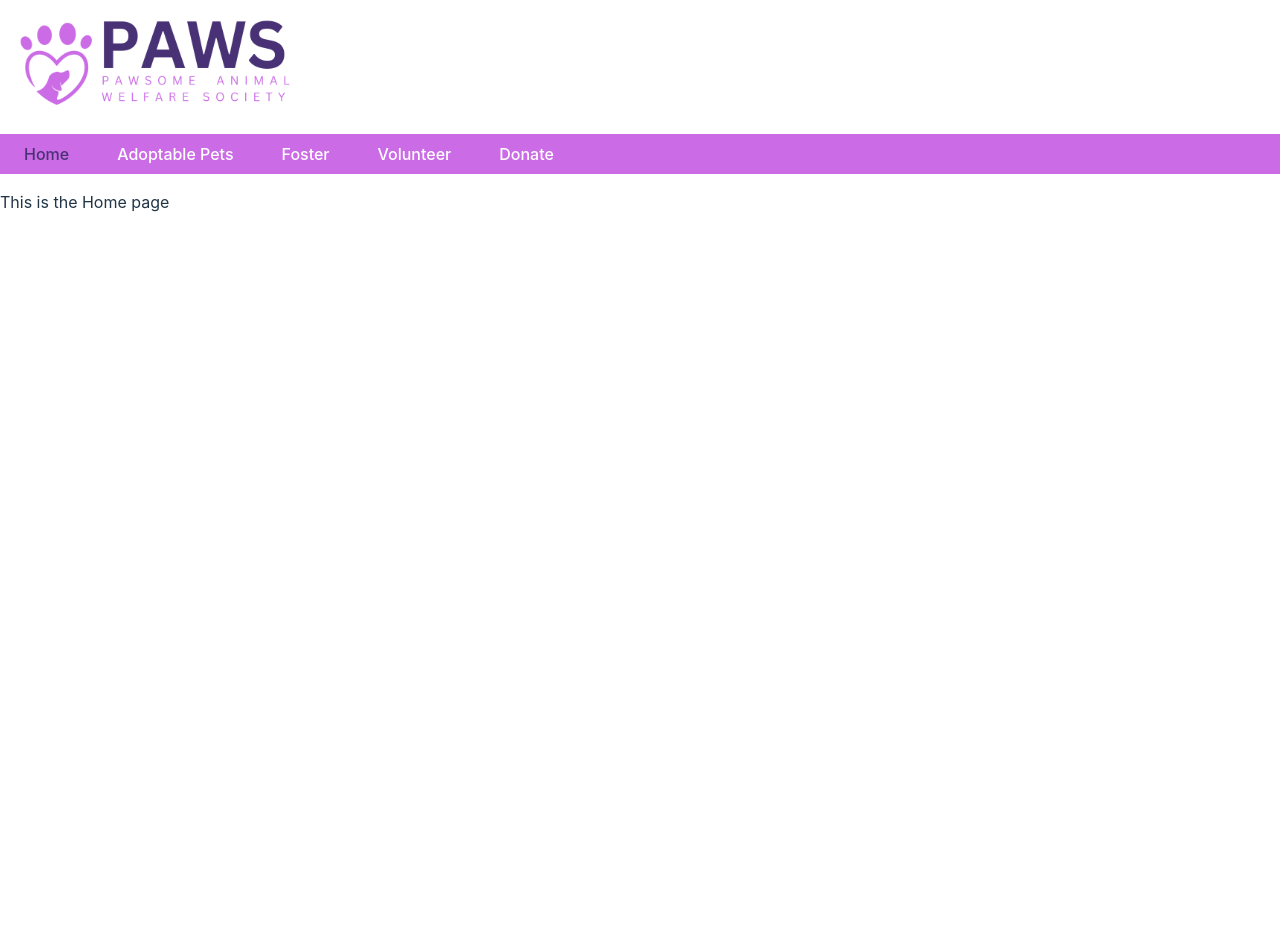
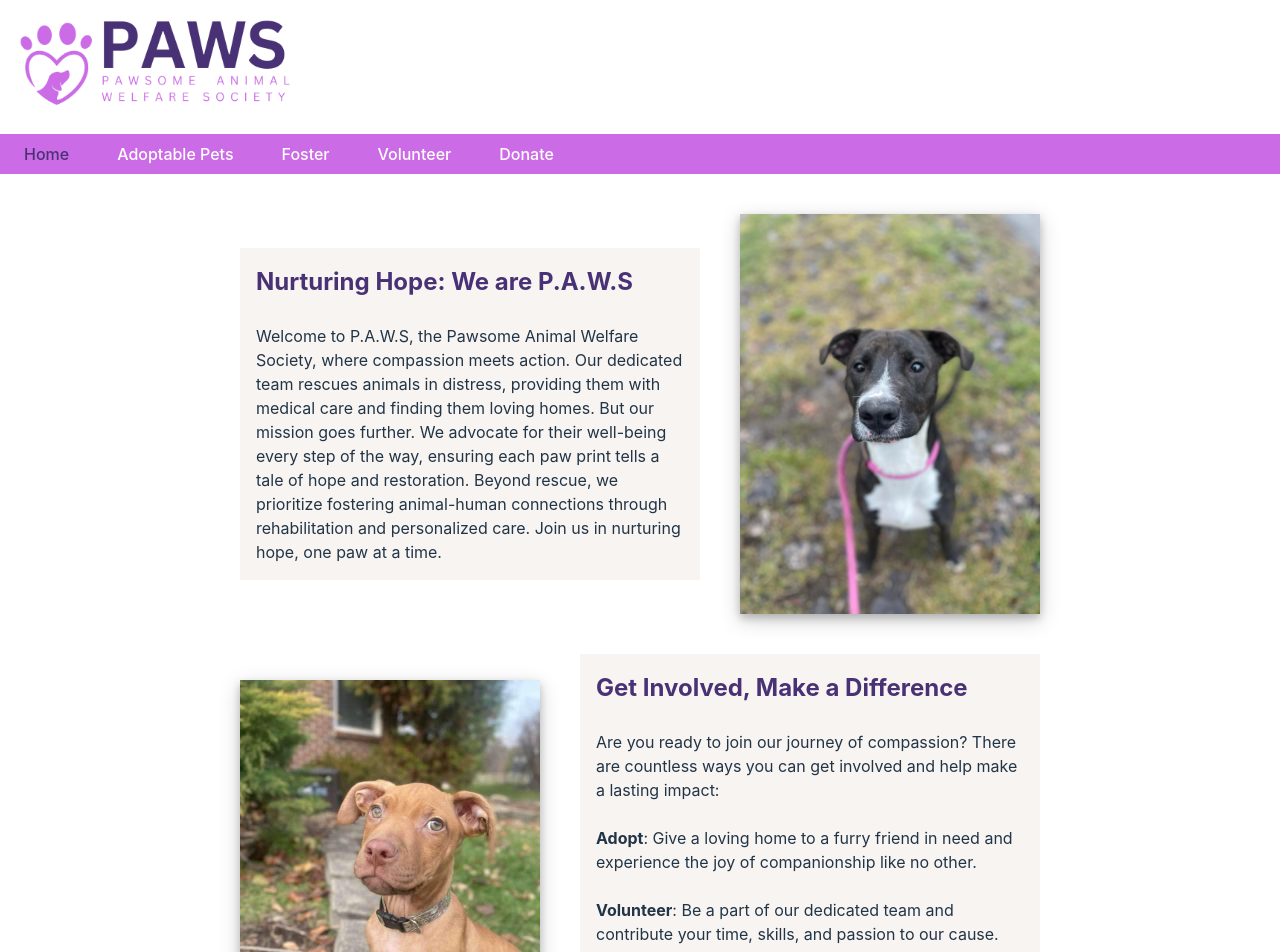
Before and after one commit to JackUhl/Paws_UI, a React (Vite) app: page / in a window 1280 px wide. Shown: the top 952 px of the page. Before the commit the page ends 800 px from the top, so only its background shows below. Built offline with nearby package versions, Linux system fonts and the light colour scheme.

Commit message:
Add home text

```diff
--- a/src/pages/Home/Home.css
+++ b/src/pages/Home/Home.css
@@ -0,0 +1,47 @@
+.maxContentWrapper {
+    max-width: 800px;
+    margin-left: auto;
+    margin-right: auto;
+}
+
+.pairRowFlex {
+    display: flex;
+    flex-direction: row;
+    align-items: center;
+    gap: 5%;
+    margin-top: 5%;
+    margin-bottom: 5%;
+}
+
+.pairRowFlex img {
+    box-shadow: 0 4px 8px 0 rgba(0, 0, 0, 0.2), 0 6px 20px 0 rgba(0, 0, 0, 0.19);
+}
+
+.pairColumnFlex {
+    display: flex;
+    flex-direction: column;
+    background-color: #f8f4f1;
+    padding: 2%;
+    row-gap: 3vh;
+}
+
+.spaceBetween {
+    justify-content: space-between;
+}
+
+.center {
+    justify-content: center;
+}
+
+.pairColumnFlex p {
+    margin: 0;
+}
+
+.pairColumnFlex h2 {
+    margin: 0;
+    color: #483174
+}
+
+.homeDog1Img {
+    height: 400px;
+}
--- a/src/pages/Home/Home.tsx
+++ b/src/pages/Home/Home.tsx
@@ -1,9 +1,31 @@
-import './Home.css'
+import './Home.css';
+import homeDog1 from '../../assets/homeDog1.jpg';
+import homeDog2 from '../../assets/homeDog2.jpg';
 
 export default function Home() {
     return (
         <>
-            <p>This is the Home page</p>
+            <div className='maxContentWrapper'>
+                <div className='pairRowFlex'>
+                    <div className='pairColumnFlex center'>
+                        <h2>Nurturing Hope: We are P.A.W.S</h2>
+                        <p>Welcome to P.A.W.S, the Pawsome Animal Welfare Society, where compassion meets action. Our dedicated team rescues animals in distress, providing them with medical care and finding them loving homes. But our mission goes further. We advocate for their well-being every step of the way, ensuring each paw print tells a tale of hope and restoration. Beyond rescue, we prioritize fostering animal-human connections through rehabilitation and personalized care. Join us in nurturing hope, one paw at a time.</p>
+                    </div>
+                    <img src={homeDog1} alt="homeDog1" className='homeDog1Img'/>
+                </div>
+
+                <div className='pairRowFlex'>
+                    <img src={homeDog2} alt="homeDog2" className='homeDog1Img'/>
+                    <div className='pairColumnFlex spaceBetween'>
+                        <h2>Get Involved, Make a Difference</h2>
+                        <p>Are you ready to join our journey of compassion? There are countless ways you can get involved and help make a lasting impact:</p>
+                        <p><b>Adopt</b>: Give a loving home to a furry friend in need and experience the joy of companionship like no other.</p>
+                        <p><b>Volunteer</b>: Be a part of our dedicated team and contribute your time, skills, and passion to our cause.</p>
+                        <p><b>Foster</b>: Provide a temporary haven for animals on their way to finding forever homes.</p>
+                        <p><b>Donate</b>: Your support ensures that we can continue our vital work and provide care to animals in need.</p>
+                    </div>
+                </div>
+            </div>
         </>
     )
 }
```
Also changed, not shown: src/assets/homeDog1.jpg (added), src/assets/homeDog2.jpg (added).
